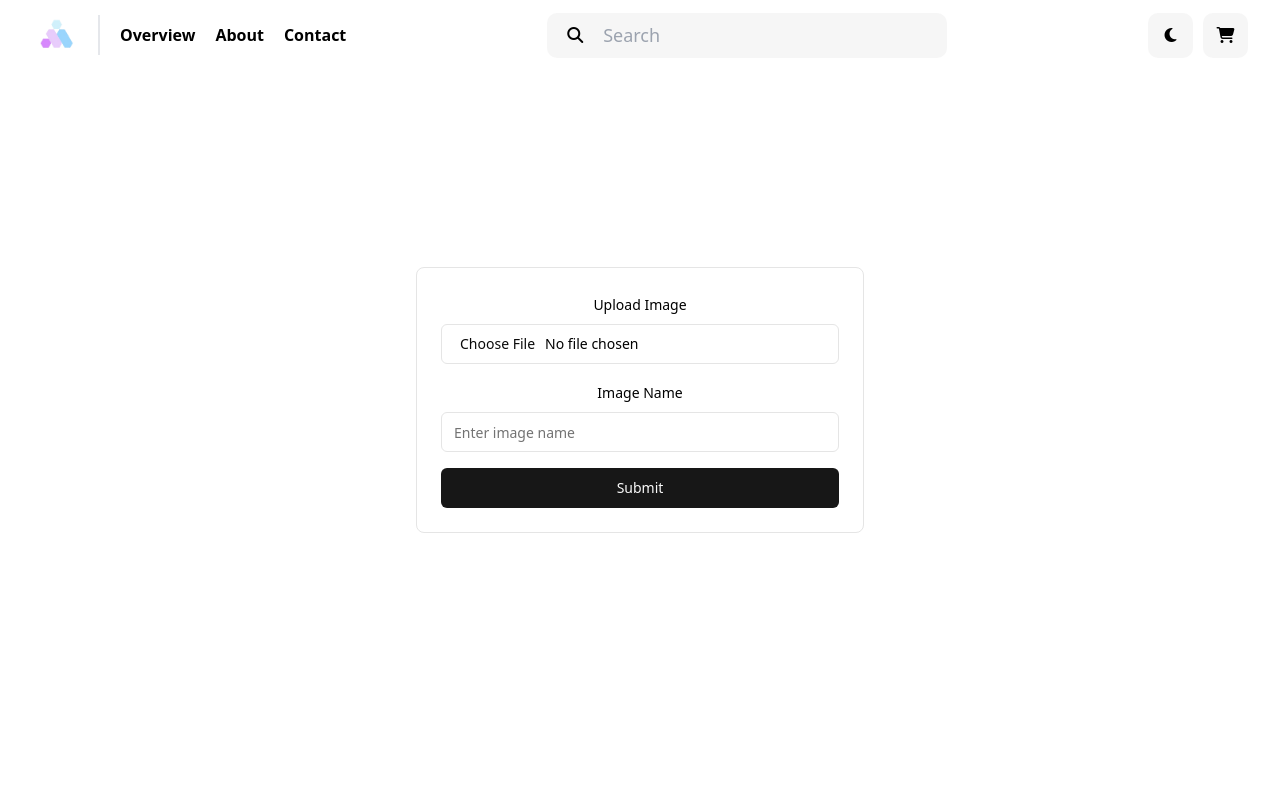
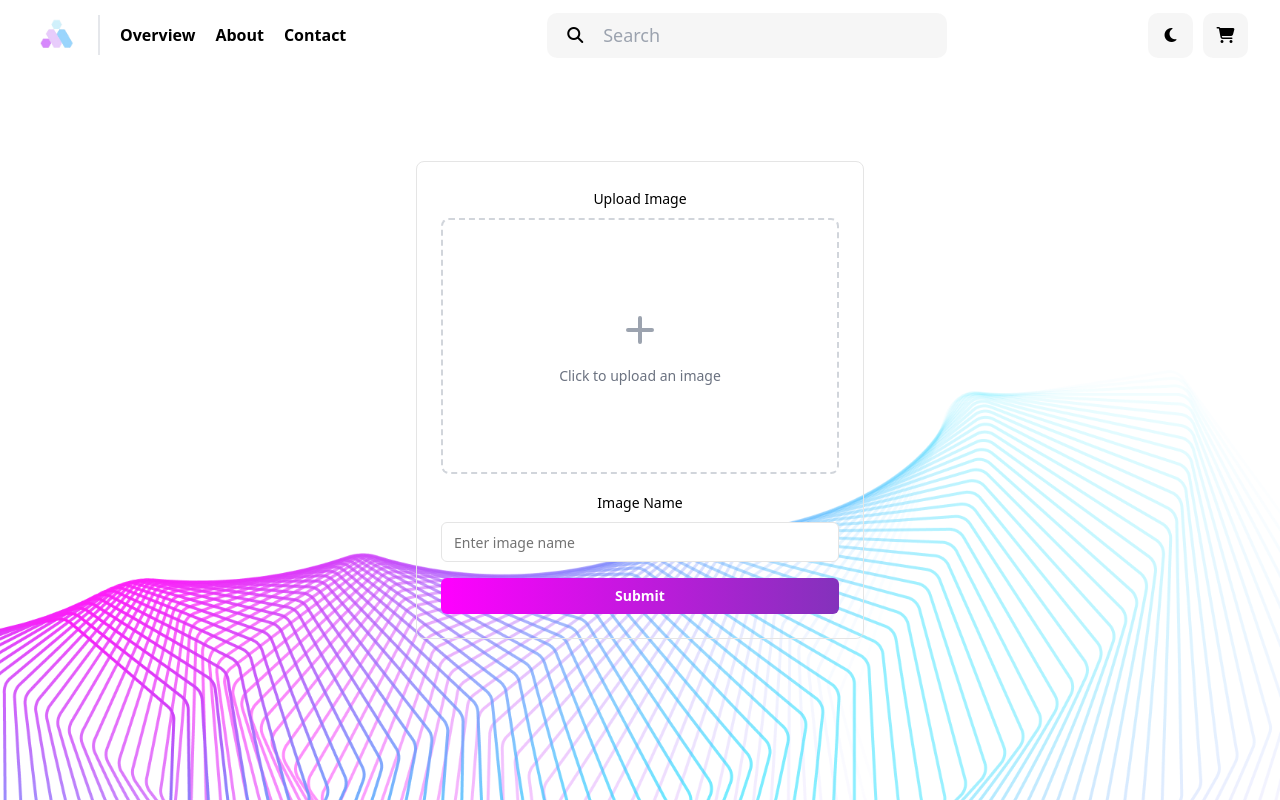
Before and after one commit to JasonFernandoo/CodeFest, a React (Vite) app in the folder frontend/: page /input in a window 1280 px wide. Built offline with nearby package versions, Linux system fonts and the light colour scheme.

Commit message:
refactor: update input

```diff
--- a/frontend/src/components/Input.tsx
+++ b/frontend/src/components/Input.tsx
@@ -37,7 +37,7 @@ export default function Input() {
 
   return (
     <div
-      className={`h-[100vh] w-[100vw] flex justify-center items-center py-10 px-4 ${
+      className={`h-[100vh] w-[100vw] flex justify-center bg-[url('/background2.png')] bg-cover bg-center items-center py-10 px-4 ${
         darkMode ? "bg-black text-white" : "bg-white text-black"
       }`}
     >
@@ -55,10 +55,12 @@ export default function Input() {
                 <FormItem>
                   <FormLabel>Upload Image</FormLabel>
                   <FormControl>
-                    <div>
-                      <ShadInput
+                    <div className="relative">
+                      <input
                         type="file"
                         accept="image/*"
+                        className="hidden"
+                        id="image-upload"
                         onChange={(e) => {
                           const file = e.target.files?.[0];
                           if (file) {
@@ -71,15 +73,41 @@ export default function Input() {
                           }
                         }}
                       />
-                      {previewUrl && (
-                        <div className="mt-2 w-60 h-60 border flex items-center justify-center">
+                      <label
+                        htmlFor="image-upload"
+                        className={`w-full h-64 border-2 border-dashed rounded-lg flex flex-col items-center justify-center cursor-pointer transition-colors duration-300 ${
+                          darkMode
+                            ? 'border-gray-600 hover:border-gray-500'
+                            : 'border-gray-300 hover:border-gray-400'
+                        }`}
+                      >
+                        {previewUrl ? (
                           <img
                             src={previewUrl}
                             alt="Preview"
                             className="max-w-full max-h-full object-contain"
                           />
-                        </div>
-                      )}
+                        ) : (
+                          <>
+                            <svg
+                              className="w-12 h-12 mb-3 text-gray-400"
+                              fill="none"
+                              stroke="currentColor"
+                              viewBox="0 0 24 24"
+                            >
+                              <path
+                                strokeLinecap="round"
+                                strokeLinejoin="round"
+                                strokeWidth="2"
+                                d="M12 6v6m0 0v6m0-6h6m-6 0H6"
+                              />
+                            </svg>
+                            <p className={`text-sm ${darkMode ? 'text-gray-400' : 'text-gray-500'}`}>
+                              Click to upload an image
+                            </p>
+                          </>
+                        )}
+                      </label>
                     </div>
                   </FormControl>
                   <FormMessage />
@@ -103,7 +131,22 @@ export default function Input() {
             />
 
             {/* Submit */}
-            <Button type="submit" variant="default">
+            <Button
+              className="w-full h-full transition-all duration-300 ease-in-out text-white font-semibold transform hover:scale-[0.98]"
+              style={{
+                background: "linear-gradient(to right, #FF00FF, #086478)",
+                backgroundSize: "200% auto",
+                transition: "background-position 0.5s ease-in-out",
+              }}
+              onMouseEnter={(e) => {
+                e.currentTarget.style.backgroundPosition = "right center";
+              }}
+              onMouseLeave={(e) => {
+                e.currentTarget.style.backgroundPosition = "left center";
+              }}
+              type="submit"
+              variant="default"
+            >
               Submit
             </Button>
           </form>
```
